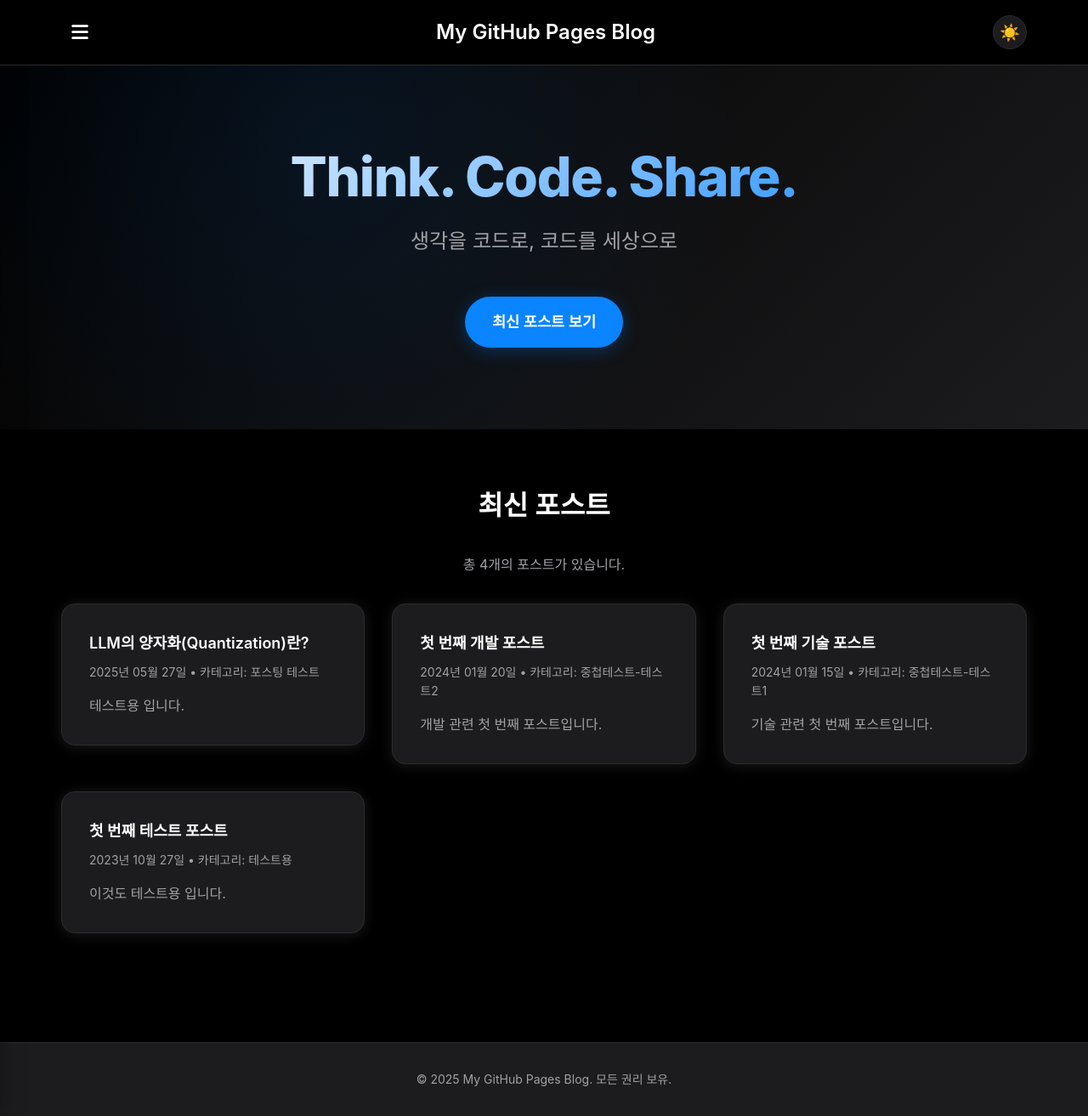
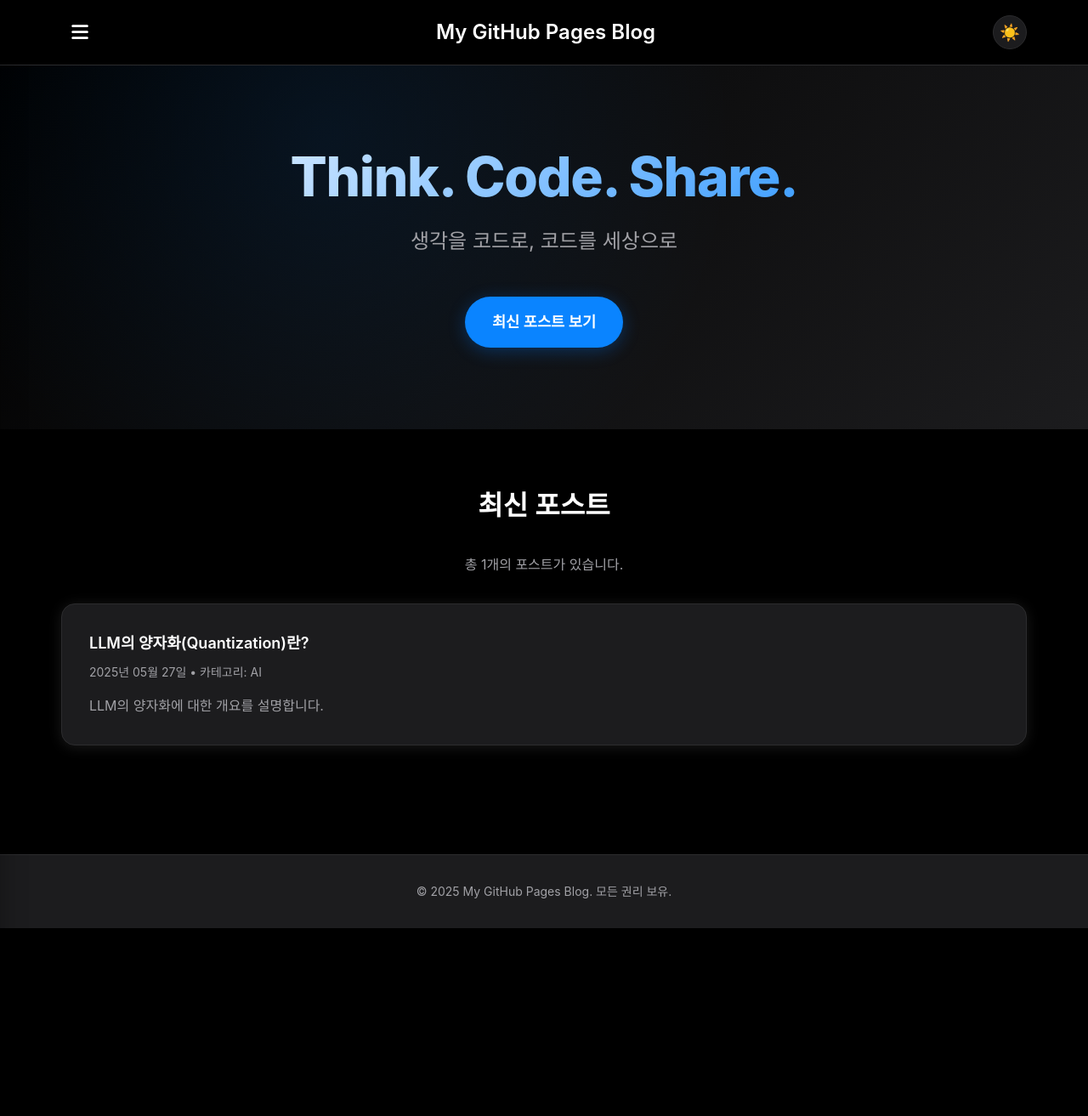
Before and after one commit to jihoonyDev/jihoonyDev.github.io, a Jekyll site: the page built from index.html, in a window 1280 px wide and 1313 px high. Shown: the whole window at 85% size. Built offline with Jekyll 4.4.1, drawn with Linux system fonts in a browser that asks for light colours.

Commit message:
테스트 포스팅 정리

```diff
--- a/_includes/header.html
+++ b/_includes/header.html
@@ -20,17 +20,17 @@
         <ul>
             <li><a href="{{ '/' | relative_url }}">홈</a></li>
             <li class="nav-separator"></li>
-            <li><a href="{{ site.baseurl }}/categories/테스트용/">테스트용</a></li>
-            <li class="nav-dropdown">
+            <li><a href="{{ site.baseurl }}/categories/AI/">AI</a></li>
+            <!-- <li class="nav-dropdown">
                 <button class="nav-dropdown-toggle">
-                    <span>중첩테스트</span>
+                    <span>AI</span>
                     <span class="nav-arrow">›</span>
                 </button>
                 <ul class="nav-dropdown-menu nested-menu">
                     <li><a href="{{ site.baseurl }}/categories/중첩테스트-테스트1/">테스트1</a></li>
                     <li><a href="{{ site.baseurl }}/categories/중첩테스트-테스트2/">테스트2</a></li>
                 </ul>
-            </li>
+            </li> -->
             <!-- 다른 단일 카테고리가 있다면 여기에 추가 -->
             <!-- 예: <li><a href="{{ site.baseurl }}/categories/다른카테고리/">다른카테고리</a></li> -->
         </ul>
--- /dev/null
+++ b/_pages/categories/AI.md
@@ -0,0 +1,7 @@
+---
+layout: category
+title: "카테고리: AI"
+category: AI
+category_slug: AI
+permalink: /categories/AI/
+---
--- a/_pages/categories/중첩테스트-테스트1.md
+++ /dev/null
@@ -1,7 +0,0 @@
----
-layout: category
-title: "카테고리: 중첩테스트 - 테스트1"
-category: 중첩테스트-테스트1
-category_slug: 중첩테스트-테스트1
-permalink: /categories/중첩테스트-테스트1/
----
--- a/_pages/categories/중첩테스트-테스트2.md
+++ /dev/null
@@ -1,7 +0,0 @@
----
-layout: category
-title: "카테고리: 중첩테스트 - 테스트2"
-category: 중첩테스트-테스트2
-category_slug: 중첩테스트-테스트2
-permalink: /categories/중첩테스트-테스트2/
----
--- a/_pages/categories/테스트용.md
+++ /dev/null
@@ -1,7 +0,0 @@
----
-layout: category
-title: "카테고리: 테스트용"
-category: 테스트용
-category_slug: 테스트용
-permalink: /categories/테스트용/
----
```
Also changed, not shown: _pages/categories/포스팅 테스트.md (deleted, +0 -7 lines), _posts/AI/2025-05-27-LLM의 양자화(Quantization)란?.md (renamed from _posts/포스팅테스트/2025-05-27-두번째-포스팅.md, +2 -5 lines), _posts/중첩테스트/테스트1/2024-01-15-first-tech-post.md (deleted, +0 -22 lines), _posts/중첩테스트/테스트2/2024-01-20-first-dev-post.md (deleted, +0 -21 lines), _posts/테스트용/2023-10-27-첫번째-포스트.md (deleted, +0 -11 lines).
